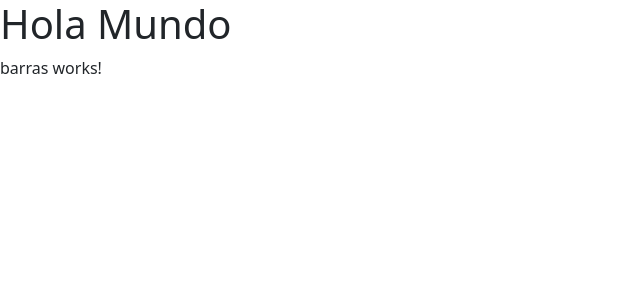
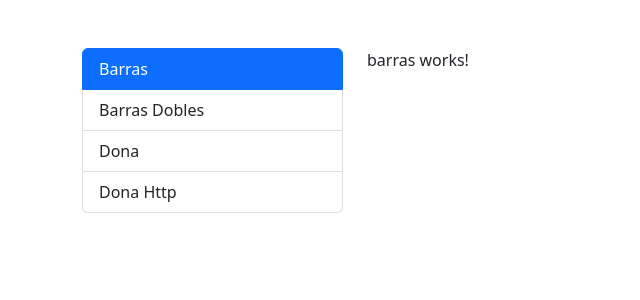
Before and after one commit to Lcastro98/GraficasApp, an Angular app: page /graficas/barra in a window 1280 px wide. Shown: the top 300 px of the page, without its empty margins (0-640 px from the left). Built offline with nearby package versions, Linux system fonts and the light colour scheme.

Commit message:
Menu de la aplicacion

```diff
--- a/src/app/app.component.html
+++ b/src/app/app.component.html
@@ -1,3 +1,8 @@
-<h1>Hola Mundo</h1>
-
-<router-outlet></router-outlet>
+<div class="row mt-5">
+    <div class="col-md-3 col-sm-12">
+        <app-menu></app-menu>
+    </div>
+    <div class="col-md-9 col-sm-12">
+        <router-outlet></router-outlet>
+    </div>
+</div>
--- a/src/app/shared/menu/menu.component.html
+++ b/src/app/shared/menu/menu.component.html
@@ -1 +1,8 @@
-<p>menu works!</p>
+<ul class="list-group">
+    <li *ngFor="let item of menu"
+        class="list-group-item"
+        [routerLink]="[item.ruta]"
+        routerLinkActive="active">
+        {{item.texto}}
+    </li>
+</ul>
--- a/src/app/shared/menu/menu.component.ts
+++ b/src/app/shared/menu/menu.component.ts
@@ -1,16 +1,28 @@
 import { Component, OnInit } from '@angular/core';
+
+interface MenuItem {
+  ruta: string;
+  texto: string;
+}
 
 @Component({
   selector: 'app-menu',
   templateUrl: './menu.component.html',
   styles: [
+    `
+      li {
+        cursor: pointer;
+      }
+    `
   ]
 })
-export class MenuComponent implements OnInit {
+export class MenuComponent {
 
-  constructor() { }
-
-  ngOnInit(): void {
-  }
+  menu: MenuItem[] = [
+    {ruta: '/graficas/barra', texto: 'Barras'},
+    {ruta: '/graficas/barra-doble', texto: 'Barras Dobles'},
+    {ruta: '/graficas/dona', texto: 'Dona'},
+    {ruta: '/graficas/dona-http', texto: 'Dona Http'}
+  ]
 
 }
--- a/src/index.html
+++ b/src/index.html
@@ -9,7 +9,7 @@
   <!-- CSS only -->
   <link href="https://cdn.jsdelivr.net/npm/bootstrap@5.2.2/dist/css/bootstrap.min.css" rel="stylesheet" integrity="sha384-Zenh87qX5JnK2Jl0vWa8Ck2rdkQ2Bzep5IDxbcnCeuOxjzrPF/et3URy9Bv1WTRi" crossorigin="anonymous">
 </head>
-<body>
+<body class="container">
   <app-root></app-root>
 </body>
 </html>
```
